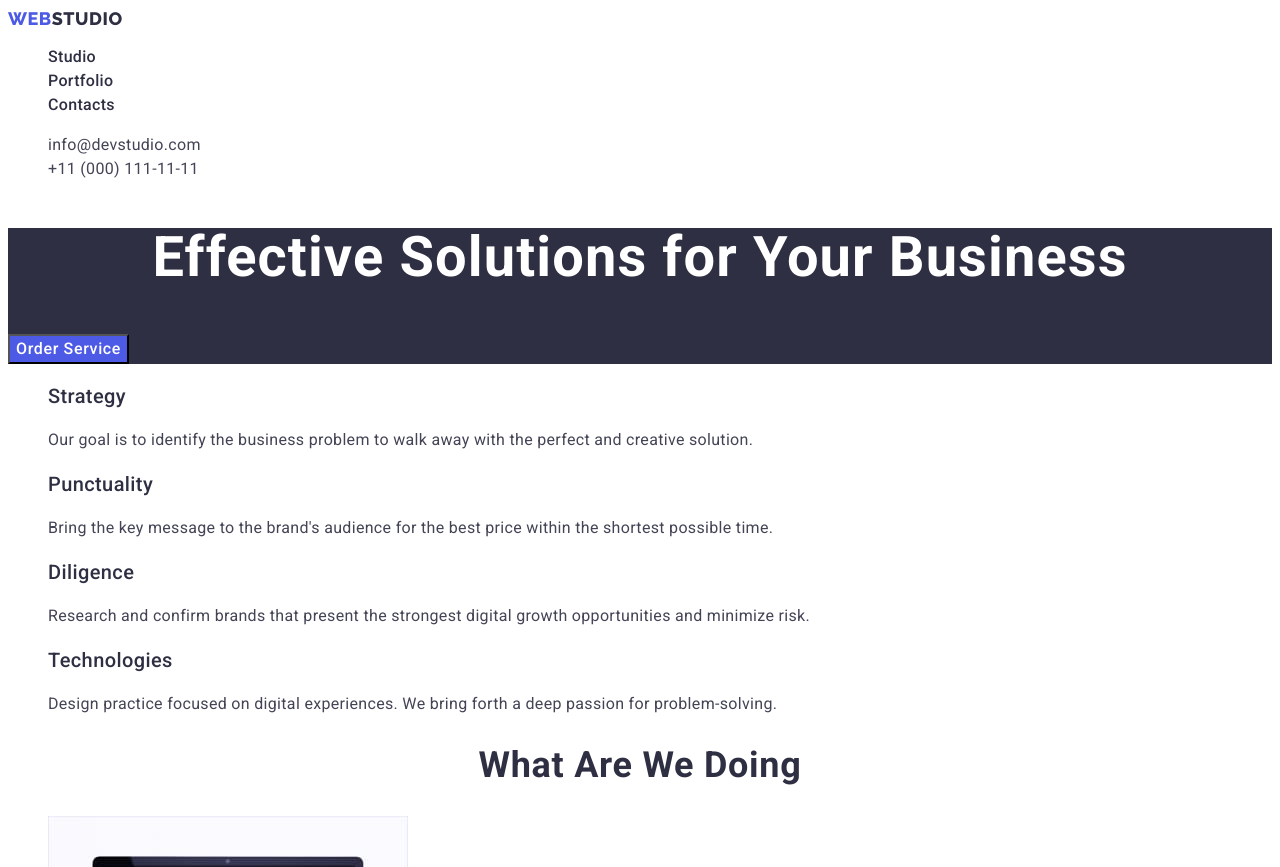
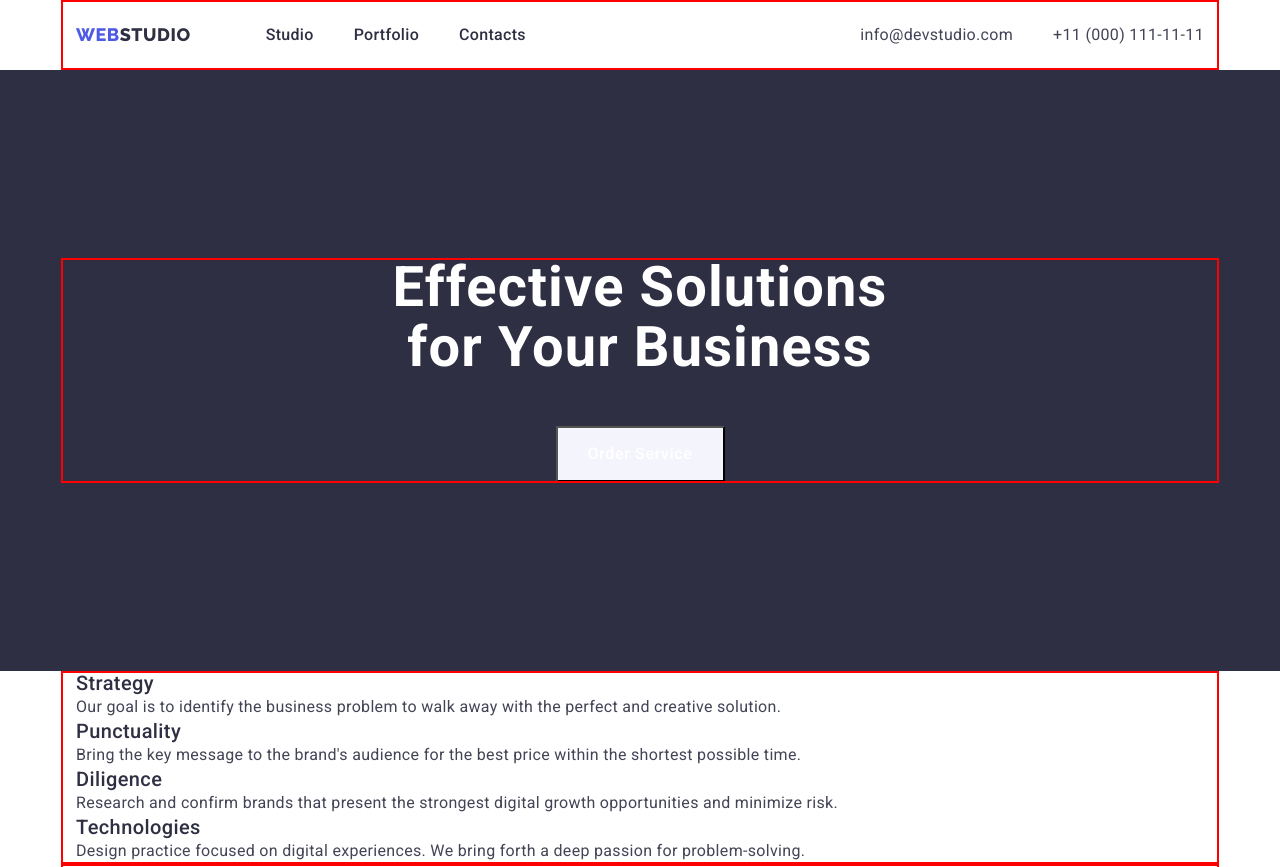
Before and after one commit to Igor2109/goit-markup-hw-03, a plain HTML site: page index.html in a window 1280 px wide. Shown: the top 867 px of the page. Drawn offline with nearby package versions, Linux system fonts and the light colour scheme.

Commit message:
add-hero

```diff
--- a/css/styles.css
+++ b/css/styles.css
@@ -1,18 +1,17 @@
 :root {
-
-    --main-txt-clr: #2E2F42;
-    --navy-blue-clr: #2E2F42;
-    --bcg-clr: #E5E5E5;
-    --white-clr: #FFFFFF;
-    --iris-clr: #4D5AE5;
-    --ocean-clr: #404BBF;
-    --green-clr: #31D0AA;
+  --main-txt-clr: #2e2f42;
+  --navy-blue-clr: #2e2f42;
+  --bcg-clr: #e5e5e5;
+  --white-clr: #ffffff;
+  --iris-clr: #4d5ae5;
+  --ocean-clr: #404bbf;
+  --green-clr: #31d0aa;
   --slate-clr: #434455;
-    --light-slate-clr: #8E8F99;
-    --accent-clr: #E7E9FC;
-    --navy-blue-modal-clr: #F4F4FD;
-    --grey-clr: #F4F4FD;
-    --dairy-clr: #FCFCFC;
+  --light-slate-clr: #8e8f99;
+  --accent-clr: #e7e9fc;
+  --navy-blue-modal-clr: #f4f4fd;
+  --grey-clr: #f4f4fd;
+  --dairy-clr: #fcfcfc;
 
   /**
   |============================
@@ -20,17 +19,30 @@
   |============================
 */
 
-    --main-font: 'Roboto', sans-serif;
-    --secondari-font: 'Raleway', sans-serif;
+  --main-font: "Roboto", sans-serif;
+  --secondari-font: "Raleway", sans-serif;
 
-
-
+  /* Reset start */
 }
 .link {
   text-decoration: none;
 }
 .list {
   list-style: none;
+  padding: 0;
+  margin: 0;
+}
+h1,
+h2,
+h3,
+h4,
+h5,
+h6,
+p {
+  margin: 0;
+}
+img {
+  display: block;
 }
 /**
   |============================
@@ -38,7 +50,7 @@
   |============================
 */
 body {
-  font-family:'Roboto',sans-serif;
+  font-family: "Roboto", sans-serif;
   font-style: normal;
   font-weight: 400;
   font-size: 16px;
@@ -46,15 +58,47 @@ body {
   letter-spacing: 0.02em;
   color: var(--slate-clr);
   background-color: var(--white-clr);
+}
+/* Header box  */
+.header-container {
+  display: flex;
+  align-items: center;
+  height: 70px;
+}
+.header-list {
+  display: flex;
+  align-items: center;
+  gap: 40px;
+}
 
-}
 /**
   |============================
   | header
   |============================
 */
+.header-logo {
+  margin-right: 75px;
+  display: block;
+  padding-top: 30px;
+  padding-bottom: 30px;
+}
+.header-nav {
+  margin-right: auto;
+}
+.address-mail {
+  margin-right: 40px;
+  display: block;
+  padding-top: 30px;
+  padding-bottom: 30px;
+}
+.contacts-tel {
+  display: block;
+  padding-top: 30px;
+  padding-bottom: 30px;
+}
+
 .logo {
-  font-family: 'Raleway',sans-serif;
+  font-family: "Raleway", sans-serif;
   font-style: normal;
   font-weight: 800;
   font-size: 18px;
@@ -64,14 +108,15 @@ align-items: center;
   letter-spacing: 0.03em;
   text-transform: uppercase;
   color: var(--iris-clr);
+  margin-right: 75px;
 }
 .logo-dark {
-  font-family: 'Raleway',sans-serif;
+  font-family: "Raleway", sans-serif;
   color: var(--navy-blue-clr);
 }
 .logo-light {
-  font-family: 'Raleway',sans-serif;
-color: var(--navy-blue-modal-clr)
+  font-family: "Raleway", sans-serif;
+  color: var(--navy-blue-modal-clr);
 }
 .header-item:hover,
 .header-item:focus {
@@ -80,6 +125,9 @@ color: var(--navy-blue-modal-clr)
 }
 
 .header-item {
+  display: block;
+  padding-top: 30px;
+  padding-bottom: 30px;
   font-weight: 500;
   font-size: 16px;
   line-height: 1.5;
@@ -88,6 +136,7 @@ color: var(--navy-blue-modal-clr)
 }
 .contacts-list {
   font-style: normal;
+  display: flex;
 }
 .contacts-list :hover,
 .contacts-list :focus {
@@ -95,7 +144,7 @@ color: var(--navy-blue-modal-clr)
   color: var(--ocean-clr);
 }
 .contacts {
-  font-family:'Roboto',sans-serif;
+  font-family: "Roboto", sans-serif;
   font-style: normal;
   font-weight: 400;
   font-size: 16px;
@@ -105,36 +154,69 @@ letter-spacing: 0.02em;
 }
 /**
   |============================
+  | Header box
+  |============================
+*/
+.container {
+  width: 1158px;
+  padding-left: 15px;
+  padding-right: 15px;
+  margin-left: auto;
+  margin-right: auto;
+  outline: 2px solid red;
+  outline-offset: -2px;
+  border-bottom: 1px solid #e7e9fc;
+}
+
+/**
+  |============================
+  | hero box
+  |============================
+*/
+
+/**
+  |============================
+  | skills box
+  |============================
+*/
+
+/**
+  |============================
   | Hero
   |============================
 */
+.hero-container {
+}
 .hero-bcg {
   background-color: var(--navy-blue-clr);
+  padding: 188px 0;
 }
 .hero-header {
-
   font-weight: 700;
   font-size: 56px;
   line-height: 1.07;
   text-align: center;
   letter-spacing: 0.02em;
   color: var(--white-clr);
+  margin-bottom: 48px;
+  width: 496px;
+  margin-left: auto;
+  margin-right: auto;
 }
 .btn-color {
-  font-family:'Roboto',sans-serif;
+  font-family: "Roboto", sans-serif;
   font-weight: 500;
   font-size: 16px;
   line-height: 1.5;
   letter-spacing: 0.04em;
   color: var(--white-clr);
   cursor: pointer;
-background-color: var(--iris-clr)
-
+  background-color: var(--iris-clr);
 }
 .btn-color:hover,
 .btn-color:focus {
   font-family: inherit;
-  background-color:var(--ocean-clr)
+  background-color: var(--ocean-clr);
 }
 /**
   |============================
@@ -142,28 +224,28 @@ background-color: var(--iris-clr)
   |============================
 */
 .btn:hover,
-.btn:focus
- {
-
+.btn:focus {
   background-color: var(--ocean-clr);
   color: var(--white-clr);
   cursor: pointer;
 }
 .btn {
-  font-family:"Roboto", sans-serif;
+  font-family: "Roboto", sans-serif;
   font-style: normal;
   font-weight: 500;
   font-size: 16px;
   line-height: 1.5;
-  display: flex;
-  align-items: center;
   text-align: center;
   letter-spacing: 0.04em;
-  color: var(--iris-clr);
   background-color: var(--navy-blue-modal-clr);
+  min-width: 169px;
+  min-height: 56px;
+  display: block;
+  margin-left: auto;
+  margin-right: auto;
 }
+
 .skills-header {
-
   font-weight: 500;
   font-size: 20px;
   line-height: 24px;
@@ -171,7 +253,6 @@ letter-spacing: 0.02em;
   color: var(--navy-blue-clr);
 }
 .skills-text {
-
   color: var(--slate-clr);
 }
 /**
@@ -180,10 +261,9 @@ color: var(--slate-clr);
   |============================
 */
 .bcg-img {
-    background-color: var(--white-clr)
+  background-color: var(--white-clr);
 }
 .header-work {
-
   font-weight: 700;
   font-size: 36px;
   line-height: 1.11;
@@ -200,13 +280,12 @@ color: var(--navy-blue-clr);
 */
 .bcg-team {
   line-height: 1.11;
-    background-color:var(--navy-blue-modal-clr)
+  background-color: var(--navy-blue-modal-clr);
 }
 .bcg-img {
   background-color: var(--white-clr);
 }
 .header-team {
-
   font-weight: 700;
   font-size: 36px;
   line-height: 1.11;
--- a/index.html
+++ b/index.html
@@ -8,15 +8,18 @@
     <link rel="preconnect" href="https://fonts.googleapis.com" />
     <link rel="preconnect" href="https://fonts.gstatic.com" crossorigin />
     <link href="https://fonts.googleapis.com/css2?family=Raleway:wght@800&family=Roboto:wght@400;500;700;900&display=swap" rel="stylesheet">
+    <link rel="stylesheet" href="https://cdn.jsdelivr.net/npm/modern-normalize@1.1.0/modern-normalize.min.css">
     <link rel="stylesheet" href="./css/styles.css">
 
 </head>
 <body>
     <!-- Header Section -->
     <header class="header">
+        <div class="header-container container">
+            <a class="header-logo link logo"  href="./index.html">Web<span class="logo-dark">Studio</span></a>
             <nav class="header-nav list">
-            <a class="header-logo link logo"  href="./index.html">Web<span class="logo-dark">Studio</span></a>
-            <ul class="header-list list">
+
+                <ul class="menu-nav header-list list">
                     <li class="list"><a class="header-item link" href="./index.html">Studio</a>
                         </li>
                     <li class="list"><a class="header-item link" href="./portfolio.html">Portfolio</a>
@@ -25,13 +28,14 @@
                         </li>
                 </ul>
             </nav>
+
                 <address class="contacts-list list">
                     <ul class="contacts-list list">
                         <li class="contacts-item list">
-                    <a class="contacts link" href="mailto:info@devstudio.com">info@devstudio.com</a>
+                            <a class="address-mail contacts link" href="mailto:info@devstudio.com">info@devstudio.com</a>
                         </li>
                         <li class="contacts-item list">
-                    <a class="contacts link" href="tel:+110001111111">+11 (000) 111-11-11</a>
+                            <a class="contacts-tel contacts link" href="tel:+110001111111">+11 (000) 111-11-11</a>
                         </li>
                     </ul>
 
@@ -39,19 +43,27 @@
                 </address>
 
 
+        </div>
+
+
+
     </header>
     <main>
         <!-- Hero section -->
         <section class="hero-bcg">
-            <h1 class="hero-header">Effective Solutions
+            <div class="hero-container container">
+                <h1 class="hero-title hero-header">Effective Solutions
                     for Your Business</h1>
-                <button type="button" class="btn-color">Order Service</button>
+                    <button type="button" class="btn btn-color">Order Service</button>
+            </div>
+
         </section>
         <!-- Section 1 -->
         <section id="Studio">
+            <div class="container">
                 <h2 class="title-hidden" hidden>Skills</h2>
                 <ul class="skills-list list">
-                <li class="list">
+                    <li class=" feature-one list">
                         <h3 class="skills-header">Strategy</h3>
                         <p class="skills-text">Our goal is to identify the business
                         problem to walk away with the perfect and creative solution.</p></li>
@@ -65,9 +77,12 @@
                         <h3 class="skills-header">Technologies</h3>
                         <p class="skills-text">Design practice focused on digital experiences. We bring forth a deep passion for problem-solving.</p></li>
                 </ul>
+            </div>
+
         </section>
         <!-- Section 2 -->
         <section id="Portfolio" class="bcg-img">
+            <div class="container">
                 <h2 class="header-work">What are we doing</h2>
                 <ul class="list">
                     <li class="list">
@@ -80,10 +95,13 @@
                         <img src="./images/wawd/img-3.jpg" alt="photo" width="360">
                     </li>
                 </ul>
+            </div>
+
 
         </section>
         <!-- Section 3 -->
         <section id="Contacts" class="bcg-team">
+            <div class="container">
                 <h2 class="header-team">Our Team</h2>
                 <ul class="list">
                     <li class="bcg-img">
@@ -107,14 +125,19 @@
                         <p class="team-prof">UI Designer</p>
                     </li>
                 </ul>
+            </div>
+
 
         </section>
 
     </main>
     <!-- Footer section -->
     <footer class="footer">
+        <div class="container">
             <a class="link logo" href="./index.html">Web<span class="logo-light">Studio</span></a>
             <p class="footer-txt">Increase the flow of customers and sales for your business with digital marketing & growth solutions.</p>
+        </div>
+
     </footer>
 </body>
 </html>
```
Also changed, not shown: portfolio.html (+94 -62 lines). Lines whose indentation alone changed are shown as unchanged.
